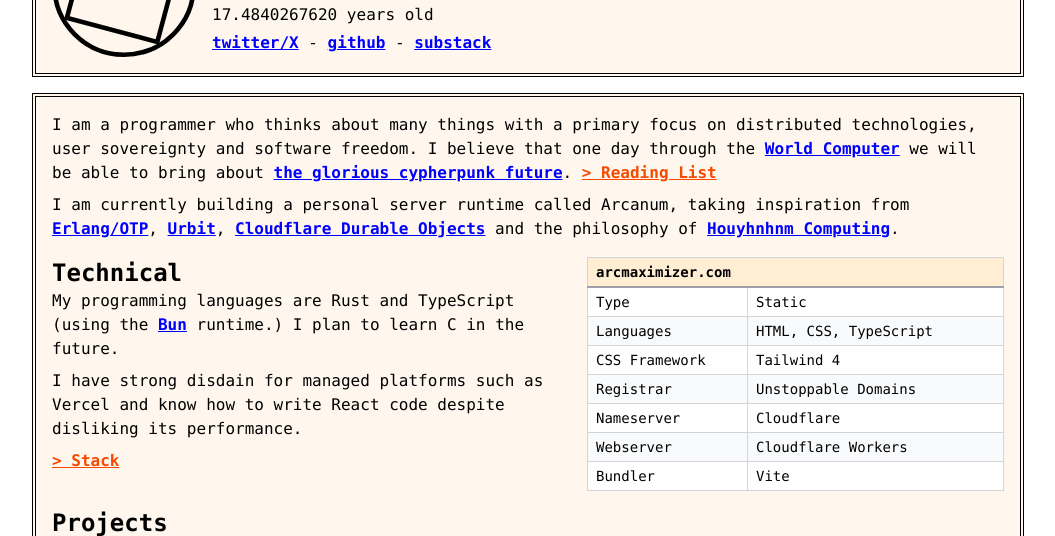
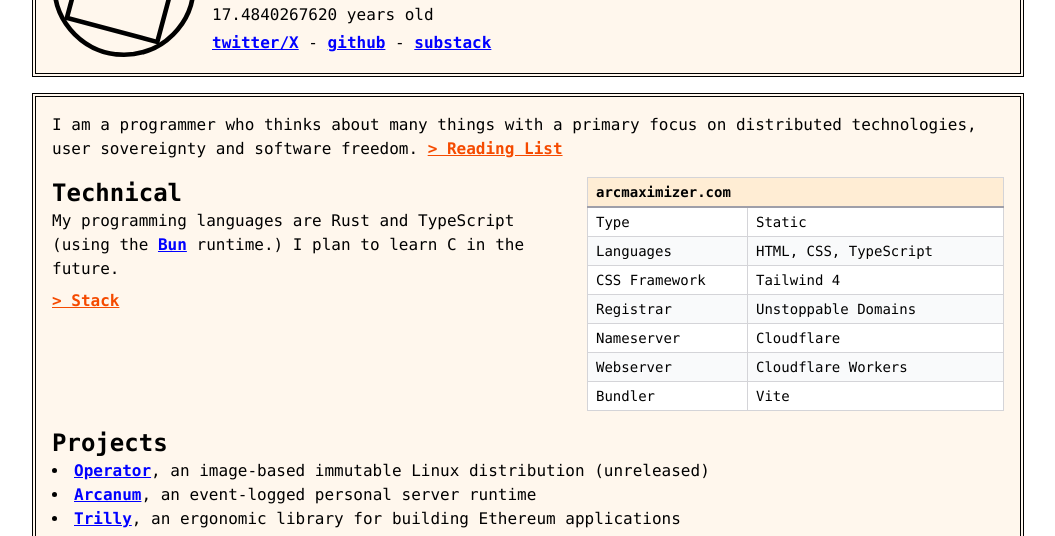
Before and after one commit to arcmaximizer/website, a website built with Vite: page index.html in a window 1280 px wide. Shown: the part 203-739 px from the top of the page, without its empty margins (112-1167 px from the left). Built offline with nearby package versions, Linux system fonts and the light colour scheme.

Commit message:
feat: index.html yay

```diff
--- a/index.html
+++ b/index.html
@@ -29,7 +29,7 @@
           aspirant realizing code and research. can achieve rhythmic cadence,
           always repeating capitals: arc's really cool.
         </p>
-        <p><span id="age">17.0871949012</span> years old</p>
+        <p><span id="age">17.4839979118</span> years old</p>
         <div class="space-2">
           <a href="https://x.com/arcmaximizer">twitter/X</a>
           -
@@ -45,19 +45,7 @@
         <p>
           I am a programmer who thinks about many things with a primary focus
           on distributed technologies, user sovereignty and software freedom.
-          I believe that one day through the
-          <a href="https://ethereum.org">World Computer</a>
-          we will be able to bring about
-          <a href="https://x.com/arcmaximizer/status/2036903640166703467">the glorious cypherpunk future</a>.
           <a href="/reading" class="internal">&gt; Reading List</a>
-        </p>
-        <p class="mt-2">
-          I am currently building a personal server runtime called Arcanum,
-          taking inspiration from <a href="https://erlang.org">Erlang/OTP</a>,
-          <a href="https://urbit.org">Urbit</a>,
-          <a href="https://developers.cloudflare.com/durable-objects/">Cloudflare Durable Objects</a>
-          and the philosophy of
-          <a href="https://ngnghm.github.io">Houyhnhnm Computing</a>.
         </p>
       </section>
       <section>
@@ -107,10 +95,6 @@
           the
           <a href="https://bun.sh">Bun</a> runtime.) I plan to learn C in the future.
         </p>
-        <p class="mt-2">
-          I have strong disdain for managed platforms such as Vercel and know
-          how to write React code despite disliking its performance.
-        </p>
         <a href="/stack" class="internal inline-block mt-2"> &gt; Stack </a>
         <div class="clear-both"></div>
       </section>
```
